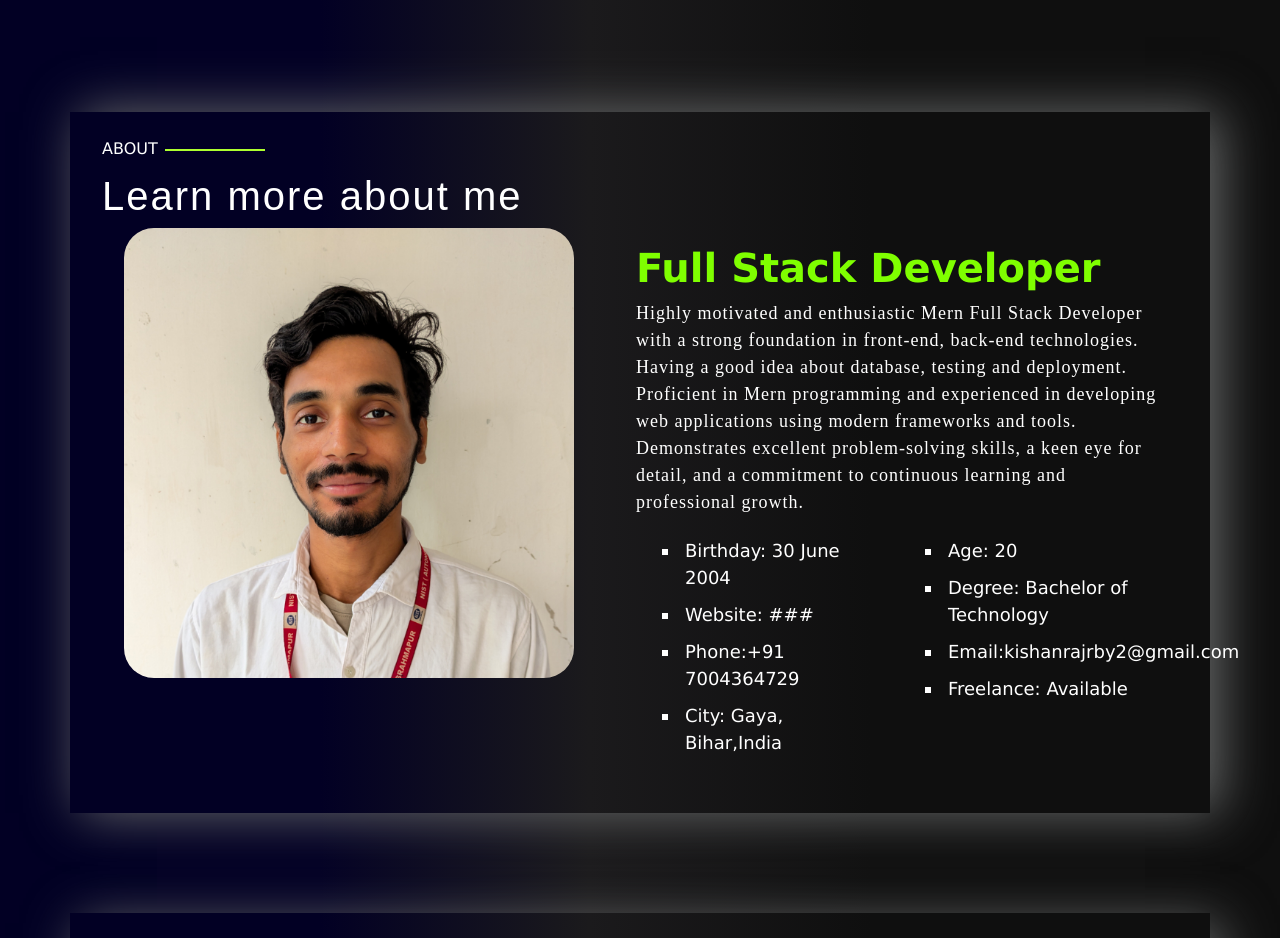
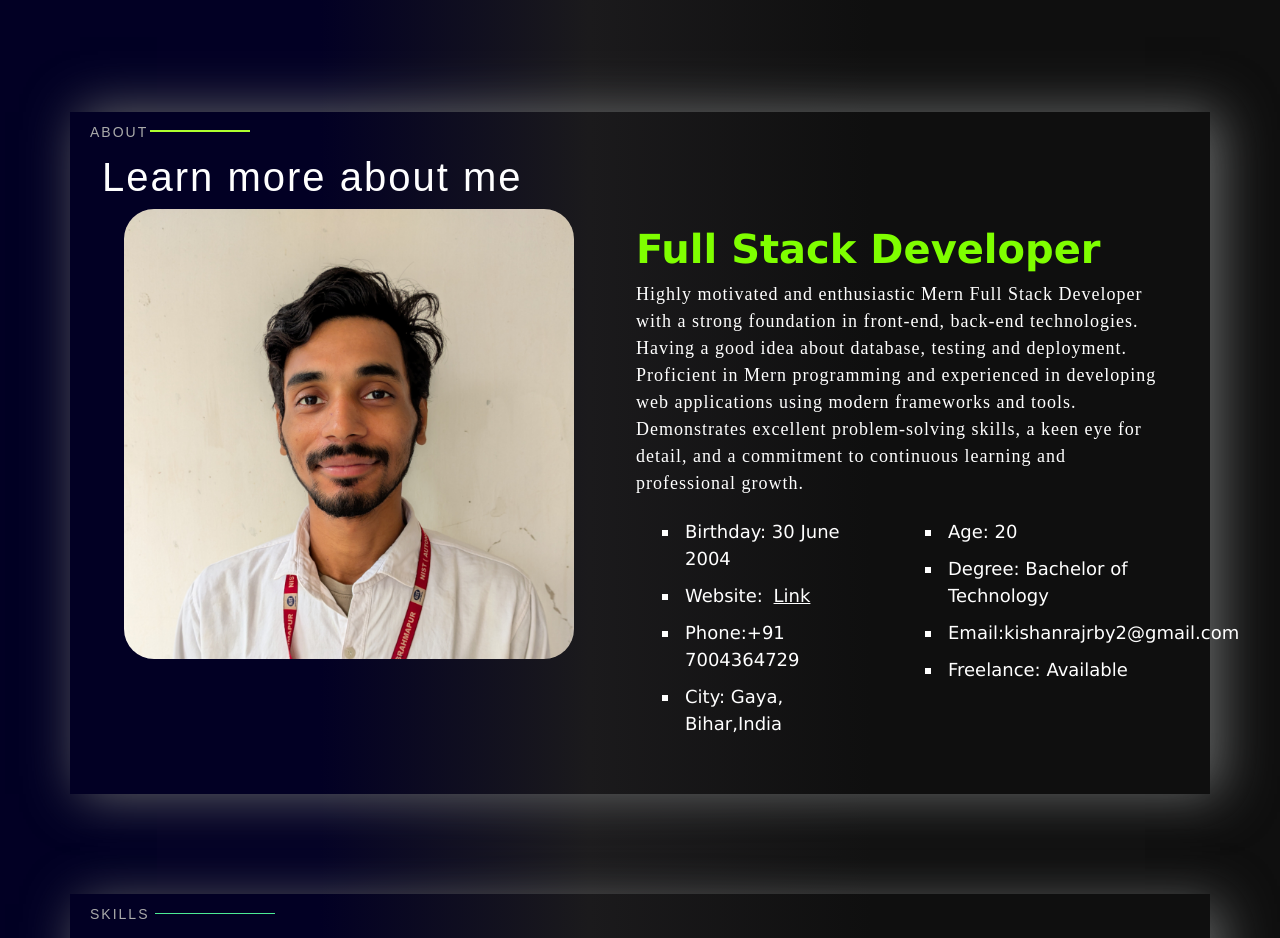
Before and after one commit to nist-kishan/Portfolio, a plain HTML site: page index.html in a window 1280 px wide. Shown: the part 600-1538 px from the top of the page. Drawn offline with nearby package versions, Linux system fonts and the light colour scheme; a web font is replaced by a local one.

Commit message:
Update in website

```diff
--- a/index.html
+++ b/index.html
@@ -88,7 +88,7 @@
               <div class="col col-lg-6 personal-information">
                 <ul type="square" class="col-md-12 text-sm-start">
                   <li>Birthday: 30 June 2004</li>
-                  <li>Website: ###</li>
+                  <li>Website: <a href="https://nist-kishan.github.io/Portfolio/">Link</a></li>
                   <li>Phone:+91 7004364729</li>
                   <li>City: Gaya, Bihar,India</li>
                 </ul>
--- a/style.css
+++ b/style.css
@@ -84,7 +84,6 @@ body {
 }
 
 .about {
-    bottom: -5px;
     position: relative;
 }
 
@@ -94,8 +93,8 @@ body {
     width: 100px;
     height: 2px;
     background-color: greenyellow;
-    left: 75px;
-    bottom: 10px;
+    left: 60px;
+    bottom: 1px;
 }
 
 .about-heading {
@@ -116,9 +115,11 @@ body {
     letter-spacing: 1px;
 }
 
-.personal-information ul li {
+.personal-information ul li,.personal-information ul li a {
+    color: white;
     padding: 5px;
     font-size: large;
+    text-align: left;
 }
 
 .mainskill {
@@ -140,11 +141,11 @@ body {
 .skillword::after {
     content: "";
     position: absolute;
-    width: 150px;
-    height: 2px;
-    background-color: greenyellow;
-    left: 130px;
-    bottom: 20px;
+    width: 120px;
+    height: 1px;
+    background-color:  #4ceb95;
+    left: 65px;
+    bottom: 1px;
 }
 
 .resumeContainer {
@@ -153,7 +154,7 @@ body {
     padding: 30px 0px 15px 20px
 }
 
-.section-title h2 {
+.section-title h2, .skillword,.about {
     font-size: 14px;
     font-weight: 500;
     padding: 0;
@@ -206,13 +207,13 @@ body {
 }
 
 .resume .resume-item h4 {
-    line-height: 18px;
     font-size: 25px;
     font-weight: 600;
     text-transform: uppercase;
     font-family: "Poppins", sans-serif;
     color: #18d26e;
     margin-bottom: 10px;
+    height: fit-content;
 }
 
 .resume-item ul {
```
